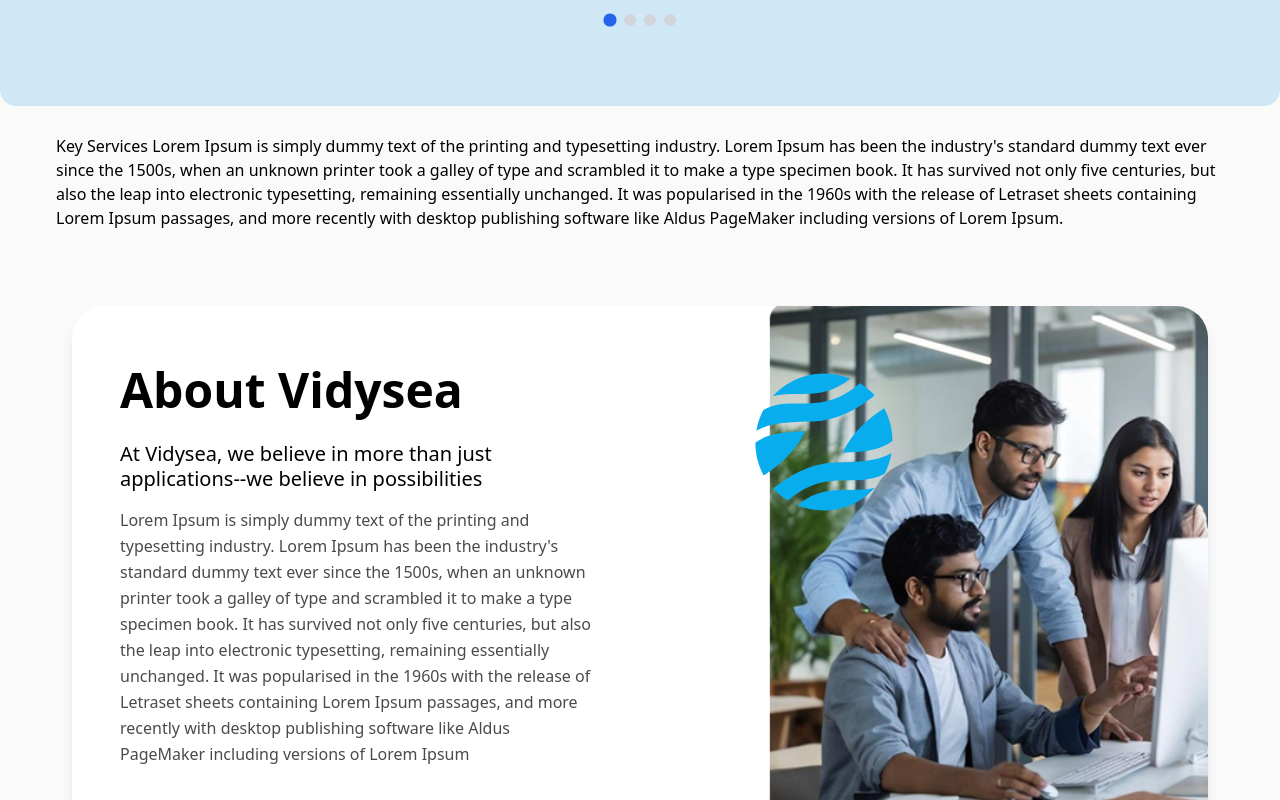
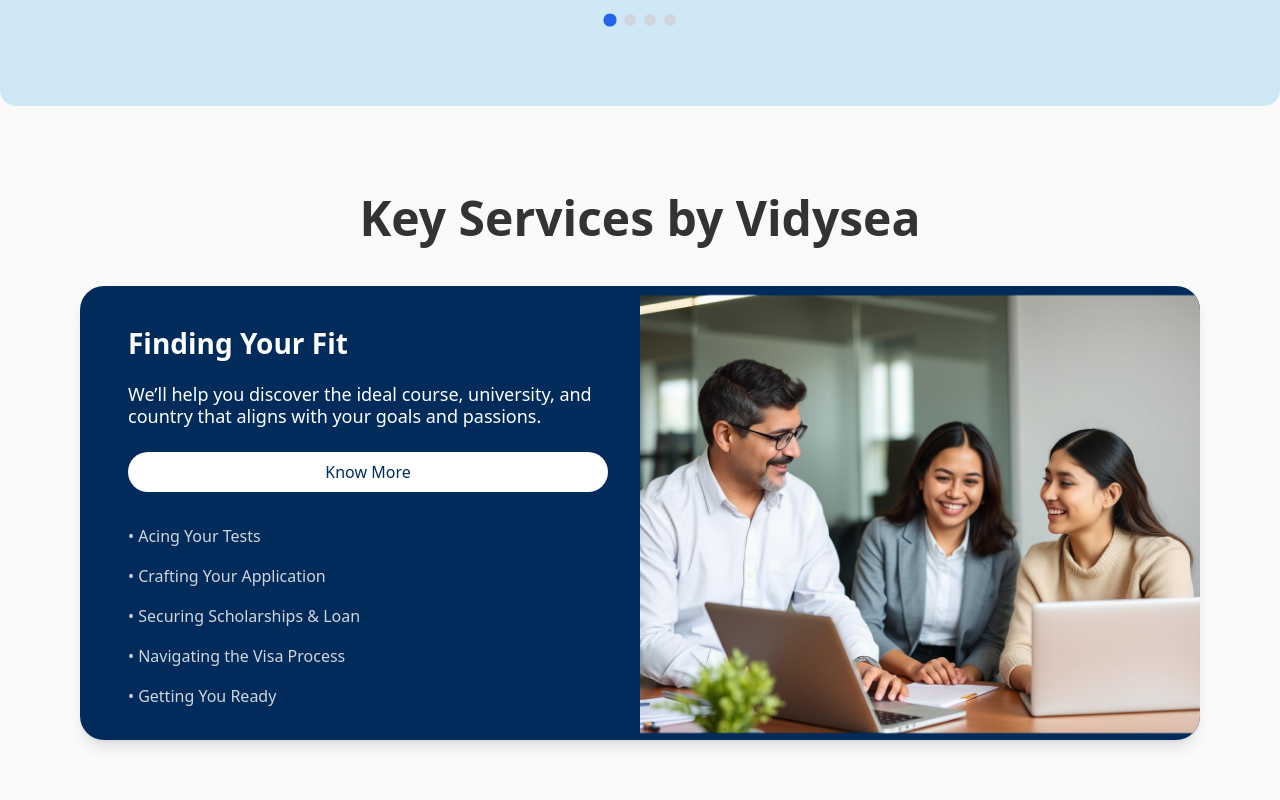
Before and after one commit to girishc24/vidysea, a React (Vite) app: page / in a window 1280 px wide. Shown: the part 2760-3560 px from the top of the page. Built offline with nearby package versions, Linux system fonts and the light colour scheme; the HTML template or start-up script is replaced by a standard one.

Commit message:
updated a app.jsx

```diff
--- a/src/sections/VidyseaKeyservices.jsx
+++ b/src/sections/VidyseaKeyservices.jsx
@@ -1,10 +1,46 @@
 import React from 'react'
+import { key_services_img } from "@/assets/images";
 
 const VidyseaKeyservices = () => {
   return (
-    <div>
-      Key Services Lorem Ipsum is simply dummy text of the printing and typesetting industry. Lorem Ipsum has been the industry's standard dummy text ever since the 1500s, when an unknown printer took a galley of type and scrambled it to make a type specimen book. It has survived not only five centuries, but also the leap into electronic typesetting, remaining essentially unchanged. It was popularised in the 1960s with the release of Letraset sheets containing Lorem Ipsum passages, and more recently with desktop publishing software like Aldus PageMaker including versions of Lorem Ipsum.
-    </div>
+    <>
+    <section className="container mx-auto px-6 py-12 max-sm:p-0">
+      <div className='max-w-[1000px] mx-auto text-center'>
+        <h2 className='text-[48px] max-sm:text-[35px] font-bold text-[#333] mb-8 max-sm:px-10 max-sm:py-10 '>
+          Key Services by Vidysea
+        </h2>
+
+      </div>
+      <div className="flex flex-col lg:flex-row bg-[#002b5b] rounded-[24px] overflow-hidden shadow-lg max-sm:rounded-none ">
+        {/* Left Content */}
+        <div className="lg:w-1/2 p-8 lg:pl-12 text-white flex flex-col justify-center">
+          <h3 className="text-2xl lg:text-3xl font-semibold mb-4">Finding Your Fit</h3>
+          <p className="text-base lg:text-lg mb-6">
+            We’ll help you discover the ideal course, university, and country that aligns with your goals and passions.
+          </p>
+          <button className="bg-white text-[#002b5b] py-2 px-6 rounded-full font-medium hover:bg-[#f3f3f3] transition">
+            Know More
+          </button>
+          <ul className="mt-8 space-y-4 text-[#d1d5db]">
+            <li>• Acing Your Tests</li>
+            <li>• Crafting Your Application</li>
+            <li>• Securing Scholarships & Loan</li>
+            <li>• Navigating the Visa Process</li>
+            <li>• Getting You Ready</li>
+          </ul>
+        </div>
+
+        {/* Right Image */}
+        <div className="lg:w-1/2">
+          <img
+            src={key_services_img}
+            alt="Key Services Image"
+            className="w-full h-full object-cover"
+          />
+        </div>
+      </div>
+    </section>
+    </>
   )
 }
 
```
